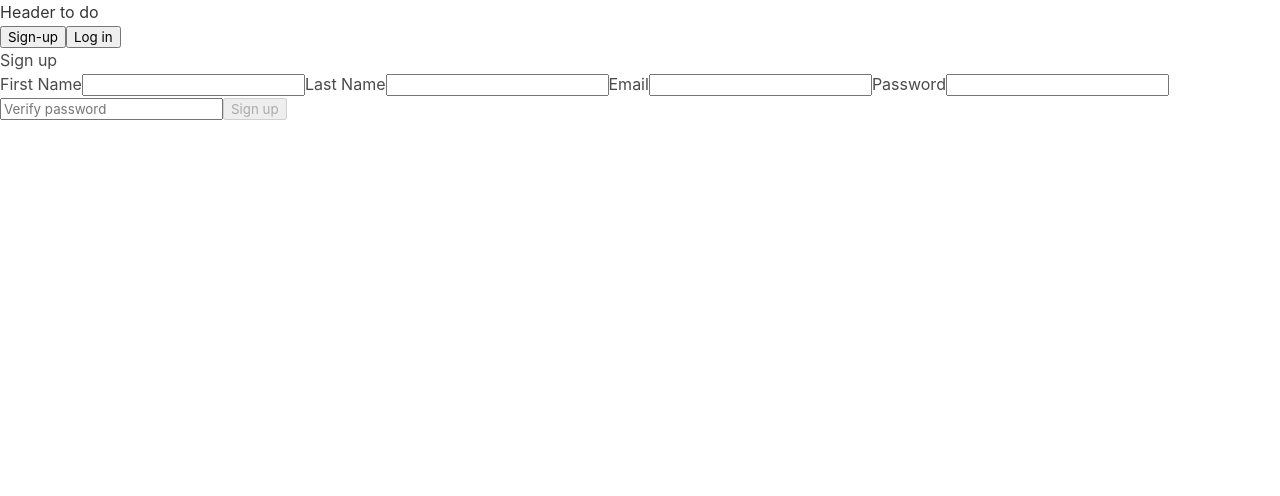
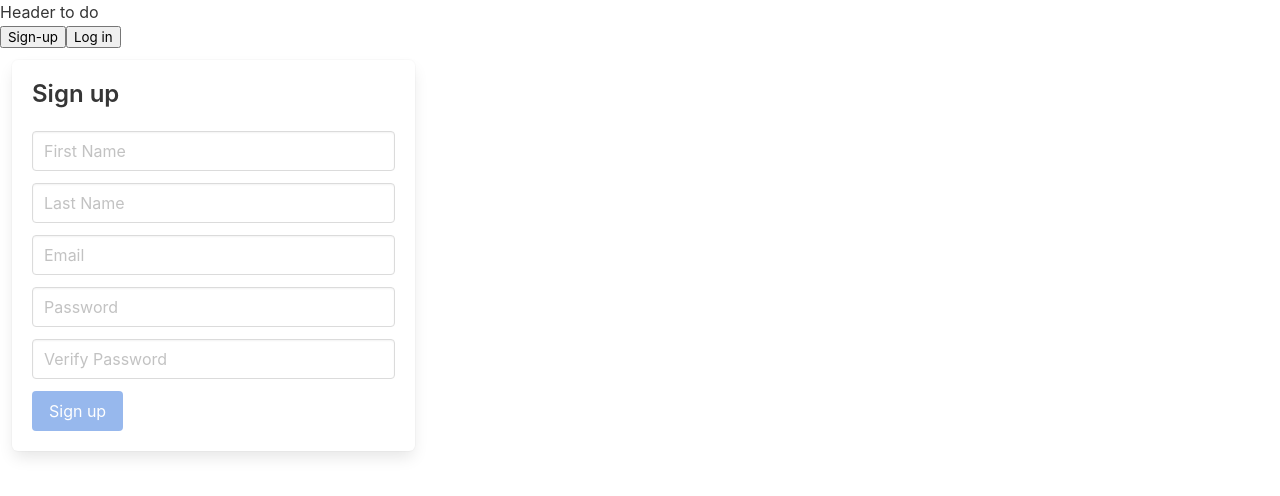
Before and after one commit to jersonmorrow/badge-generator-front-end, a React (Create React App) app: page /sign-up in a window 1280 px wide. Shown: the top 496 px of the page. Built offline with nearby package versions, Linux system fonts and the light colour scheme; no server answers.

Commit message:
[Add] sign-up styles

```diff
--- a/src/features/auth/sign-up/index.jsx
+++ b/src/features/auth/sign-up/index.jsx
@@ -32,34 +32,57 @@ function SignUp() {
   };
 
   return (
-    <div>
-      <h2>Sign up</h2>
+    <div className="column is-one-third">
+      <div className="box box-padding">
+        <h4 className="title is-4">Sign up</h4>
+        <div className="field has-addons-right">
           <form onSubmit={handleSubmit(onSubmit)}>
-        <label htmlFor="firstName">First Name</label>
+            <div className="field">
+              <div className="control">
                 <input
+                  className="input is-normal"
                   type="text"
                   name="firstName"
-          id="firstName"
+                  id="signup-firstName"
                   autoComplete="firstName"
-          ref={register({ required: true })}
+                  placeholder="First Name"
+                  ref={register({
+                    required: true,
+                  })}
                 />
-        {errors.firstName && 'this input is required'}
+                {errors.firstName?.type === 'required' && (
+                  <p className="help is-danger">This is a required field</p>
+                )}
+              </div>
+            </div>
 
-        <label htmlFor="lastName">Last Name</label>
+            <div className="field">
+              <div className="control">
                 <input
+                  className="input is-normal"
                   type="text"
                   name="lastName"
-          id="lastName"
+                  placeholder="Last Name"
+                  id="signup-lastName"
                   autoComplete="lastName"
-          ref={register({ required: true })}
+                  ref={register({
+                    required: true,
+                  })}
                 />
-        {errors.lastName && 'This input is required'}
+                {errors.lastName?.type === 'required' && (
+                  <p className="help is-danger">This is a required field</p>
+                )}
+              </div>
+            </div>
 
-        <label htmlFor="email">Email</label>
+            <div className="field">
+              <div className="control">
                 <input
+                  className="input is-normal"
                   type="email"
                   name="email"
-          id="email"
+                  id="signup-email"
+                  placeholder="Email"
                   autoComplete="email"
                   ref={register({
                     required: true,
@@ -71,19 +94,26 @@ function SignUp() {
                 />
 
                 {errors.email?.type === 'pattern' && (
-          <p className="error">
-            Please enter a valid email address. For example: amysmith@domain.com
+                  <p className="help is-danger">
+                    Please enter a valid email address. For example:
+                    amysmith@domain.com
                   </p>
                 )}
+
                 {errors.email?.type === 'required' && (
-          <p className="error">This is a required field</p>
+                  <p className="help is-danger">This is a required field</p>
                 )}
+              </div>
+            </div>
 
-        <label htmlFor="password">Password</label>
+            <div className="field">
+              <div className="control">
                 <input
+                  className="input is-normal"
                   type="password"
                   name="password"
-          id="password"
+                  id="signup-password"
+                  placeholder="Password"
                   autoComplete="password"
                   ref={register({
                     required: true,
@@ -94,25 +124,44 @@ function SignUp() {
                   })}
                 />
                 {errors.password?.type === 'required' && (
-          <p className="error">This is a required field</p>
+                  <p className="help is-danger">This is a required field</p>
                 )}
                 {errors.password?.type === 'minLength' && (
-          <p className="error">Your password must be 8 characters long</p>
+                  <p className="help is-danger">
+                    Your password must be 8 characters long
+                  </p>
                 )}
+              </div>
+            </div>
+
+            <div className="field">
+              <div className="control">
                 <input
+                  className="input is-normal"
                   type="password"
                   name="passwordCheck"
-          id="passwordCheck"
-          placeholder="Verify password"
+                  id="signup-passwordCheck"
+                  placeholder="Verify Password"
                   ref={register({ required: true })}
                 />
-        {errors.passwordCheck && 'This input is required'}
-        {formState.isSubmitted && (
-          <div className="success">Form submitted successfully</div>
+                {errors.passwordCheck?.type === 'required' && (
+                  <p className="help is-danger">This is a required field</p>
                 )}
+              </div>
+            </div>
 
-        <input type="submit" value="Sign up" disabled={!formState.isValid} />
+            <div className="control">
+              <button
+                type="submit"
+                className="button is-link"
+                disabled={!formState.isValid}
+              >
+                Sign up
+              </button>
+            </div>
           </form>
+        </div>
+      </div>
     </div>
   );
 }
```
Lines whose indentation alone changed are shown as unchanged.
